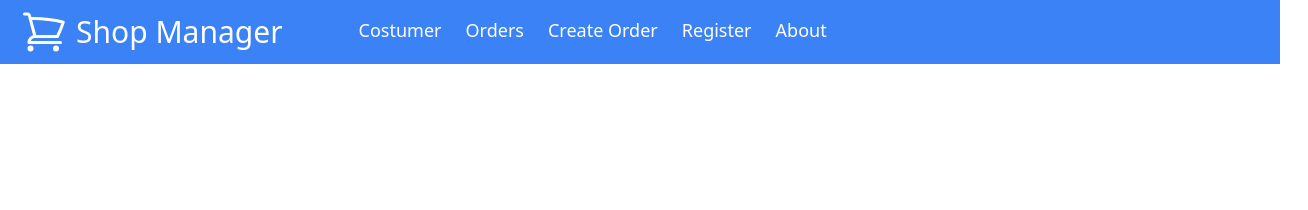
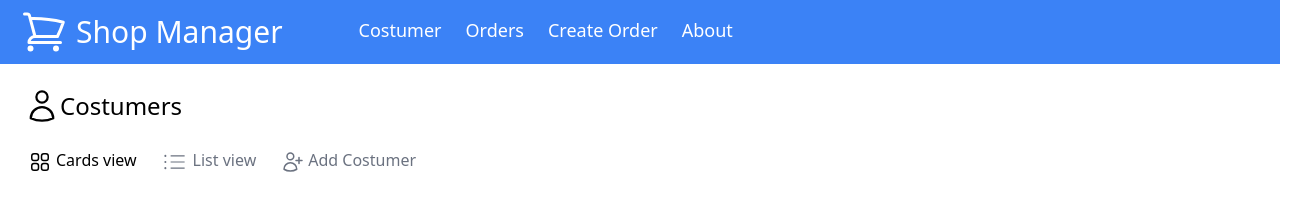
Before and after one commit to belbekyt/Shop-Manager, a website: page index.html in a window 1280 px wide. Shown: the whole page, 1308 px wide, since content can reach past the window. Drawn offline with Linux system fonts and the light colour scheme; files whose address does not match are found by name.

Commit message:
Add files via upload

```diff
--- a/index.html
+++ b/index.html
@@ -17,10 +17,44 @@
             <li class="px-3 py-4 duration-500 hover:bg-blue-600">Costumer</li>
             <li class="px-3 py-4 duration-500 hover:bg-blue-600">Orders</li>
             <li class="px-3 py-4 duration-500 hover:bg-blue-600">Create Order</li>
-            <li class="px-3 py-4 duration-500 hover:bg-blue-600">Register</li>
             <li class="px-3 py-4 duration-500 hover:bg-blue-600">About</li>
         </ul>
     </header>
+    <section>
+        <article class="flex w-full p-6 items-center">
+            <svg class="w-9" xmlns="http://www.w3.org/2000/svg" fill="none" viewBox="0 0 24 24" stroke-width="1.5" stroke="currentColor" class="w-6 h-6">
+                <path stroke-linecap="round" stroke-linejoin="round" d="M15.75 6a3.75 3.75 0 11-7.5 0 3.75 3.75 0 017.5 0zM4.501 20.118a7.5 7.5 0 0114.998 0A17.933 17.933 0 0112 21.75c-2.676 0-5.216-.584-7.499-1.632z" />
+            </svg>
+            <h2 class="text-2xl">Costumers</h2>
+        </article>
+        <article>
+            <ul class="flex ml-7 w-full text-gray-500 cursor-pointer">
+                <li class="flex text-black">
+                    <svg class="w-6 mr-1" xmlns="http://www.w3.org/2000/svg" fill="none" viewBox="0 0 24 24" stroke-width="1.5" stroke="currentColor" class="w-6 h-6">
+                        <path stroke-linecap="round" stroke-linejoin="round" d="M3.75 6A2.25 2.25 0 016 3.75h2.25A2.25 2.25 0 0110.5 6v2.25a2.25 2.25 0 01-2.25 2.25H6a2.25 2.25 0 01-2.25-2.25V6zM3.75 15.75A2.25 2.25 0 016 13.5h2.25a2.25 2.25 0 012.25 2.25V18a2.25 2.25 0 01-2.25 2.25H6A2.25 2.25 0 013.75 18v-2.25zM13.5 6a2.25 2.25 0 012.25-2.25H18A2.25 2.25 0 0120.25 6v2.25A2.25 2.25 0 0118 10.5h-2.25a2.25 2.25 0 01-2.25-2.25V6zM13.5 15.75a2.25 2.25 0 012.25-2.25H18a2.25 2.25 0 012.25 2.25V18A2.25 2.25 0 0118 20.25h-2.25A2.25 2.25 0 0113.5 18v-2.25z" />
+                    </svg>
+                    Cards view
+                </li>
+                <li class="px-6 flex">
+                    <svg class="w-7 mr-1" xmlns="http://www.w3.org/2000/svg" fill="none" viewBox="0 0 24 24" strokeWidth={1.5} stroke="currentColor" className="w-6 h-6">
+                        <path strokeLinecap="round" strokeLinejoin="round" d="M8.25 6.75h12M8.25 12h12m-12 5.25h12M3.75 6.75h.007v.008H3.75V6.75zm.375 0a.375.375 0 11-.75 0 .375.375 0 01.75 0zM3.75 12h.007v.008H3.75V12zm.375 0a.375.375 0 11-.75 0 .375.375 0 01.75 0zm-.375 5.25h.007v.008H3.75v-.008zm.375 0a.375.375 0 11-.75 0 .375.375 0 01.75 0z" />
+                    </svg>
+                    List view
+                </li>
+                <li class="flex">
+                    <svg class="w-6 mr-1" xmlns="http://www.w3.org/2000/svg" fill="none" viewBox="0 0 24 24" stroke-width="1.5" stroke="currentColor" class="w-6 h-6">
+                        <path stroke-linecap="round" stroke-linejoin="round" d="M19 7.5v3m0 0v3m0-3h3m-3 0h-3m-2.25-4.125a3.375 3.375 0 11-6.75 0 3.375 3.375 0 016.75 0zM4 19.235v-.11a6.375 6.375 0 0112.75 0v.109A12.318 12.318 0 0110.374 21c-2.331 0-4.512-.645-6.374-1.766z" />
+                    </svg>
+                    Add Costumer
+                </li>
+            </ul>
+        </article>
+    </section>
+    <section>
+        <article>
+            <!-- do first card for example -->
+        </article>
+    </section>
     <script src="dist/app.js" defer></script>
 </body>
 </html>
```
Also changed, not shown: dist/css/styles.css.
